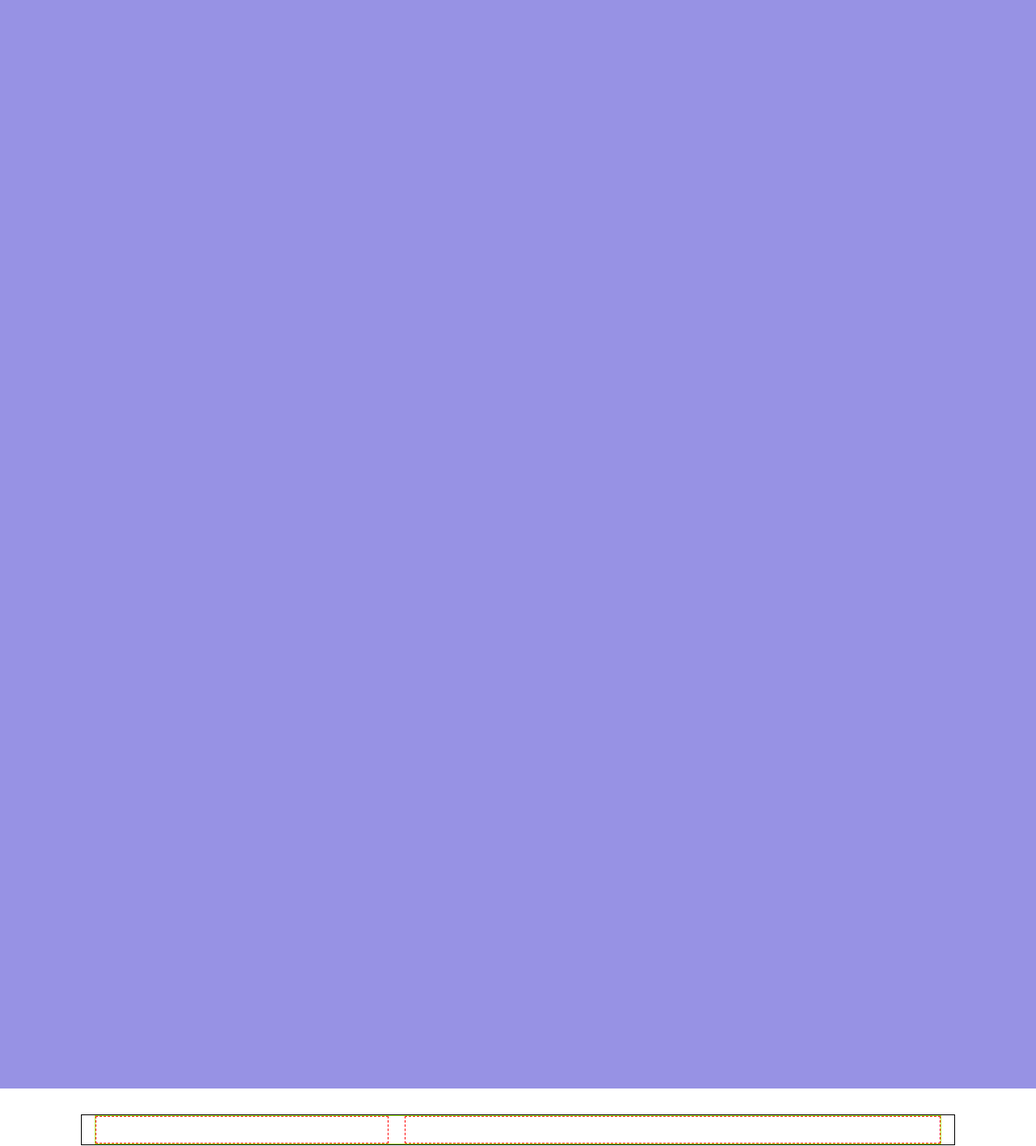
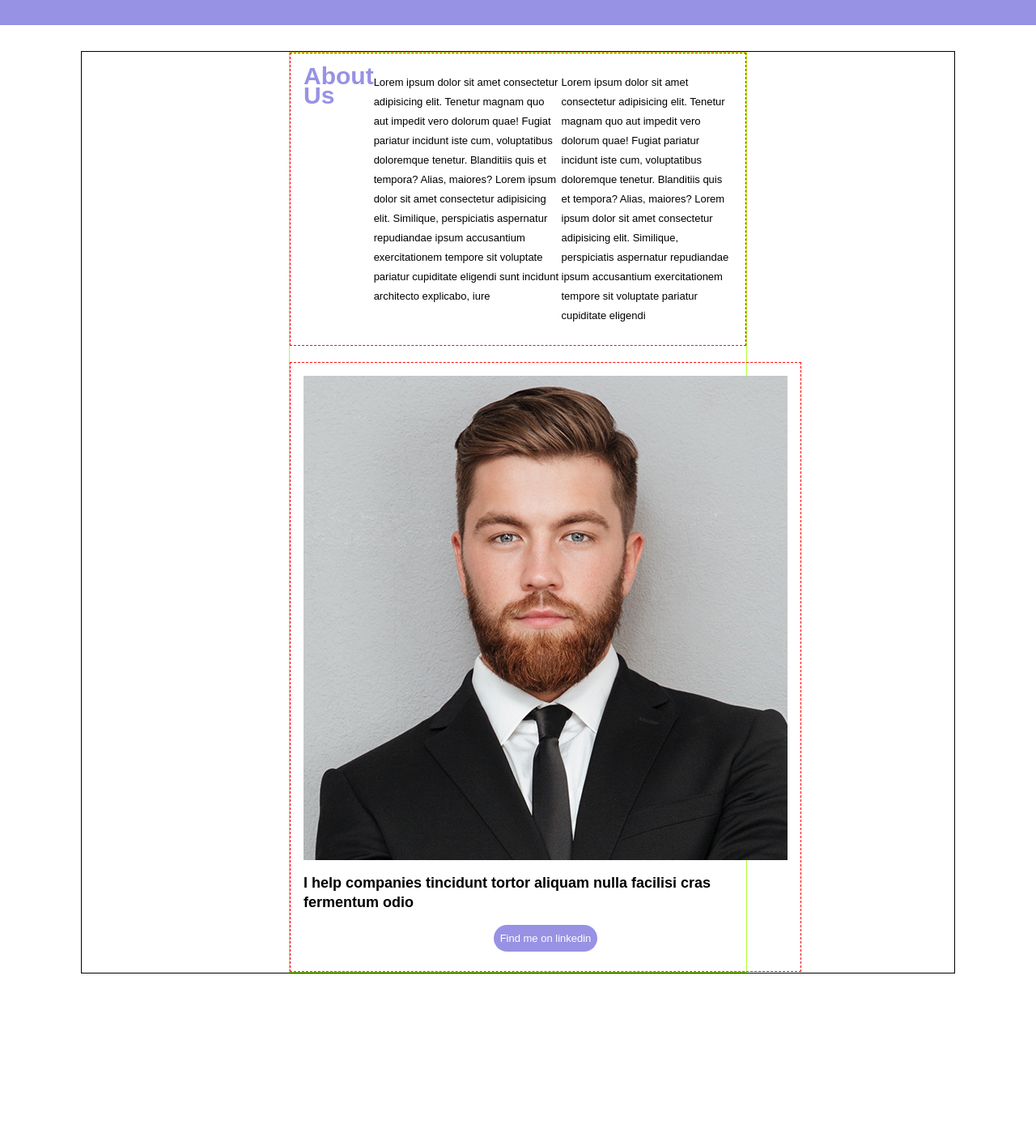
Before and after one commit to pierluigicarrieri/htmlcss-responsive-layout, a plain HTML site: page index.html in a window 1280 px wide. Shown: the part 2824-4239 px from the top of the page at 81% size. Drawn offline with Linux system fonts and the light colour scheme.

Commit message:
girl using hairdryer

```diff
--- a/index.html
+++ b/index.html
@@ -305,7 +305,7 @@
 
     <!-- Fourth section -->
 
-    <section style="height: 2000px;">
+    <section>
 
         <div class="container">
 
@@ -435,14 +435,61 @@
 
     <!-- Fifth section -->
 
-    <section>
+    <section style="height: 2000px;">
 
-        <div class="container">
+        <div class="container container-2">
 
             <div class="row">
 
-                <div class="col col-2-3-tablet col-2-3-desktop"></div>
-                <div class="col col-1-3-tablet col-1-3-desktop"></div>
+                <div class="col col-2-3-tablet col-2-3-desktop">
+
+                    <h2>About Us</h2>
+
+                    <p>
+                        Lorem ipsum dolor sit amet consectetur
+                        adipisicing elit. Tenetur magnam quo aut
+                        impedit vero dolorum quae! Fugiat pariatur
+                        incidunt iste cum, voluptatibus doloremque
+                        tenetur. Blanditiis quis et tempora? Alias,
+                        maiores? Lorem ipsum dolor sit amet
+                        consectetur adipisicing elit. Similique,
+                        perspiciatis aspernatur repudiandae ipsum
+                        accusantium exercitationem tempore sit
+                        voluptate pariatur cupiditate eligendi sunt
+                        incidunt architecto explicabo, iure
+                    </p>
+
+                    <p>
+                        Lorem ipsum dolor sit amet consectetur
+                        adipisicing elit. Tenetur magnam quo aut
+                        impedit vero dolorum quae! Fugiat pariatur
+                        incidunt iste cum, voluptatibus doloremque
+                        tenetur. Blanditiis quis et tempora? Alias,
+                        maiores? Lorem ipsum dolor sit amet
+                        consectetur adipisicing elit. Similique,
+                        perspiciatis aspernatur repudiandae ipsum
+                        accusantium exercitationem tempore sit
+                        voluptate pariatur cupiditate eligendi
+                    </p>
+
+                </div>
+
+                <div class="col col-1-3-tablet col-1-3-desktop">
+
+                    <img src="img/about.jpg" alt="about">
+
+                    <h4>
+                        I help companies tincidunt tortor aliquam
+                        nulla facilisi cras fermentum odio
+                    </h4>
+
+                    <div class="btn-container">
+                        <div class="btn btn-small btn-purple-white">
+                            Find me on linkedin
+                        </div>
+                    </div>
+
+                </div>
 
             </div>
 
--- a/styles/style.css
+++ b/styles/style.css
@@ -291,9 +291,15 @@ section:nth-child(4) h5 {
     color: var(--color-1);
 }
 
+section:nth-child(4) .btn-container {
+    width: 20%;
+}
+
 /* Fifth section */
 
-
+section:nth-child(5) h2 {
+    color: var(--color-1);
+}
 
 
 
```
